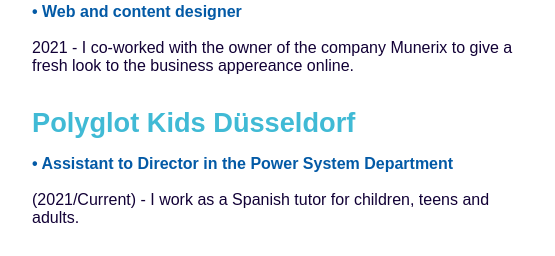
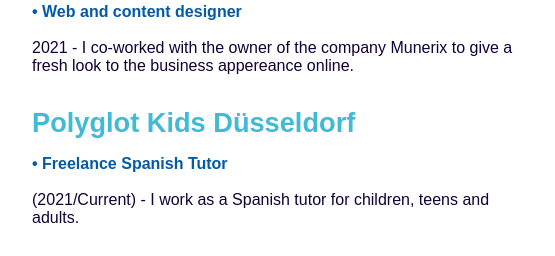
Before and after one commit to AvilaWeb/CV.marketing, a plain HTML site: page index.html in a window 1280 px wide. Shown: the part 1600-1856 px from the top of the page, 96-651 px from the left. Drawn offline with nearby package versions, Linux system fonts and the light colour scheme.

Commit message:
Update index.html

```diff
--- a/index.html
+++ b/index.html
@@ -92,7 +92,7 @@ I am a Cheerful & enthusiastic co-worker with <span class="home__title-color"> <
 
                      <!-- Work 4 -->
                    <h2 class="skills__subtitle"><span class="skill-subti"> <strong>Polyglot Kids Düsseldorf</strong> </span></h2>
-                   <p class="skills__text"><strong class="position">• Assistant to Director in the Power System Department</strong>  <br>
+                   <p class="skills__text"><strong class="position">• Freelance Spanish Tutor</strong>  <br>
                       <br> (2021/Current) - I work as a Spanish tutor for children, teens and adults.</p>
 
                       <!-- Work 5 -->
```
